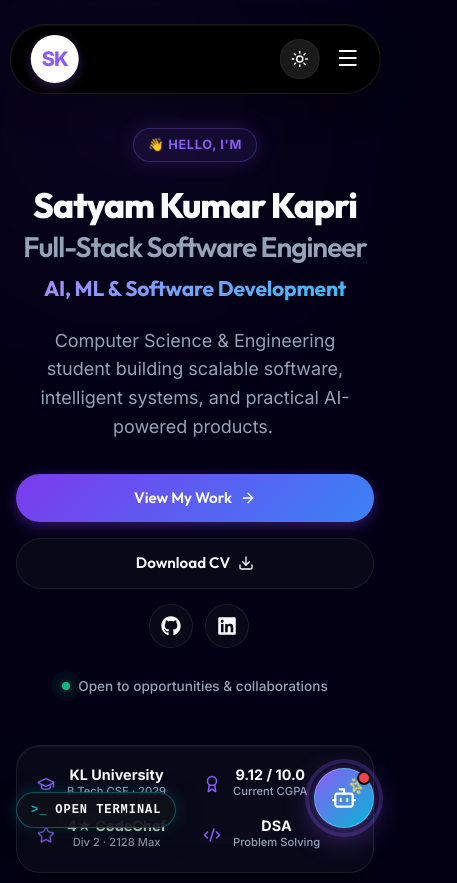
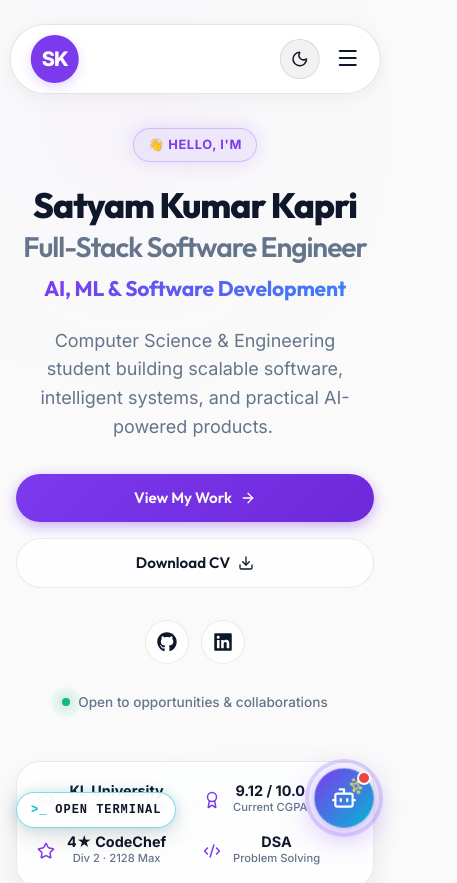
Before and after one commit to satyamkumarkapri/SatyamKapriPortfolio, a React (Vite) app: page / in a window 390 px wide. Shown: the top 883 px of the page, 457 px wide, since content can reach past the window. Built offline with nearby package versions, Linux system fonts and the light colour scheme.

Commit message:
fix(mobile): resolve hero section layout issues and set light theme as default

```diff
--- a/src/App.tsx
+++ b/src/App.tsx
@@ -19,10 +19,13 @@ const Chatbot = React.lazy(() => import('./components/Chatbot'));
 const TerminalWidget = React.lazy(() => import('./components/TerminalWidget'));
 
 function App() {
-  const [theme, setTheme] = useState('dark');
+  const [theme, setTheme] = useState(() => {
+    return localStorage.getItem('theme') || 'light';
+  });
 
   useEffect(() => {
     document.documentElement.setAttribute('data-theme', theme);
+    localStorage.setItem('theme', theme);
   }, [theme]);
 
   const toggleTheme = () => {
--- a/src/components/Hero.css
+++ b/src/components/Hero.css
@@ -1,9 +1,9 @@
 .hero {
   padding-top: calc(var(--spacing-32) + var(--spacing-12));
+  padding-bottom: var(--spacing-16);
   min-height: 100vh;
   display: flex;
   align-items: center;
-  overflow: hidden;
   position: relative;
 }
 
@@ -360,6 +360,7 @@
 @media (max-width: 992px) {
   .hero {
     padding-top: calc(var(--spacing-24) + var(--spacing-8));
+    padding-bottom: var(--spacing-20);
     text-align: center;
   }
 
@@ -402,6 +403,13 @@
     width: 100%;
   }
 
+  .hero-socials {
+    margin-left: 0;
+    margin-top: var(--spacing-4);
+    justify-content: center;
+    width: 100%;
+  }
+
   .hero-achievements {
     display: grid;
     grid-template-columns: 1fr 1fr;
```
